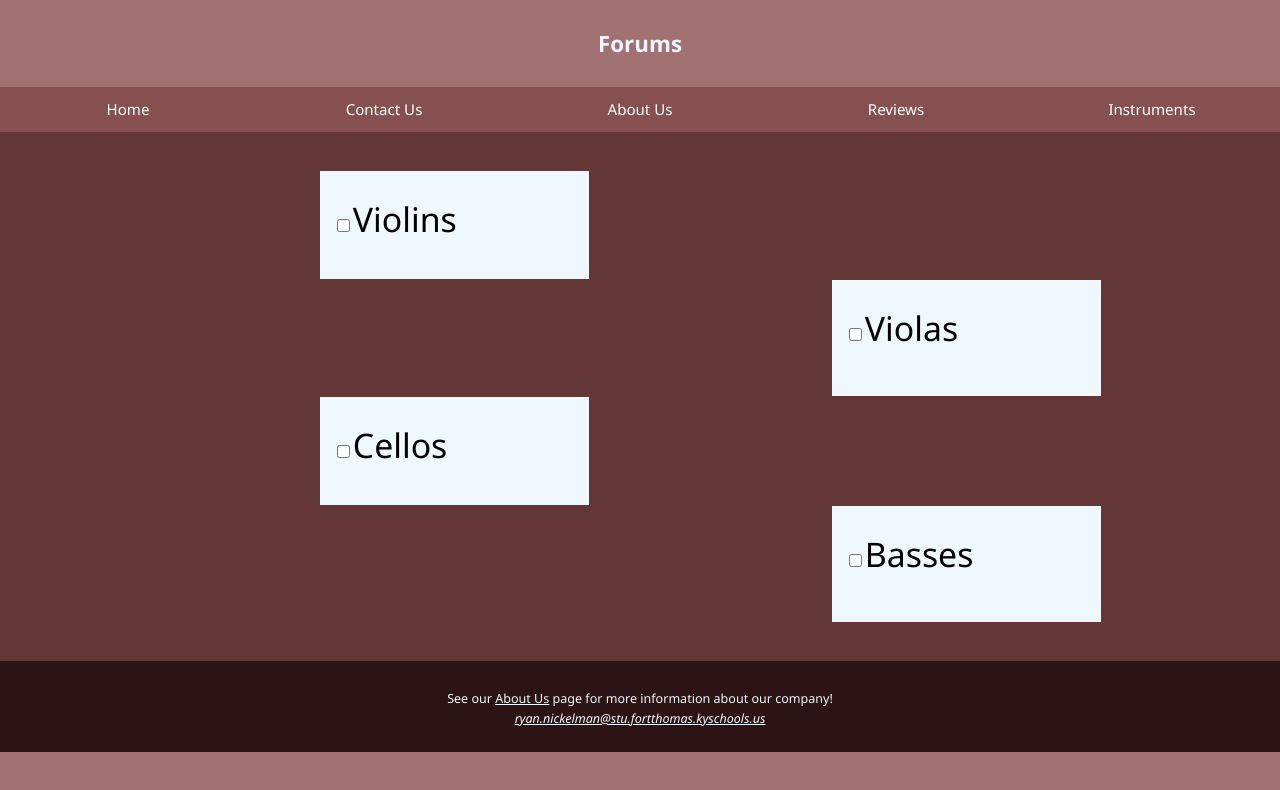
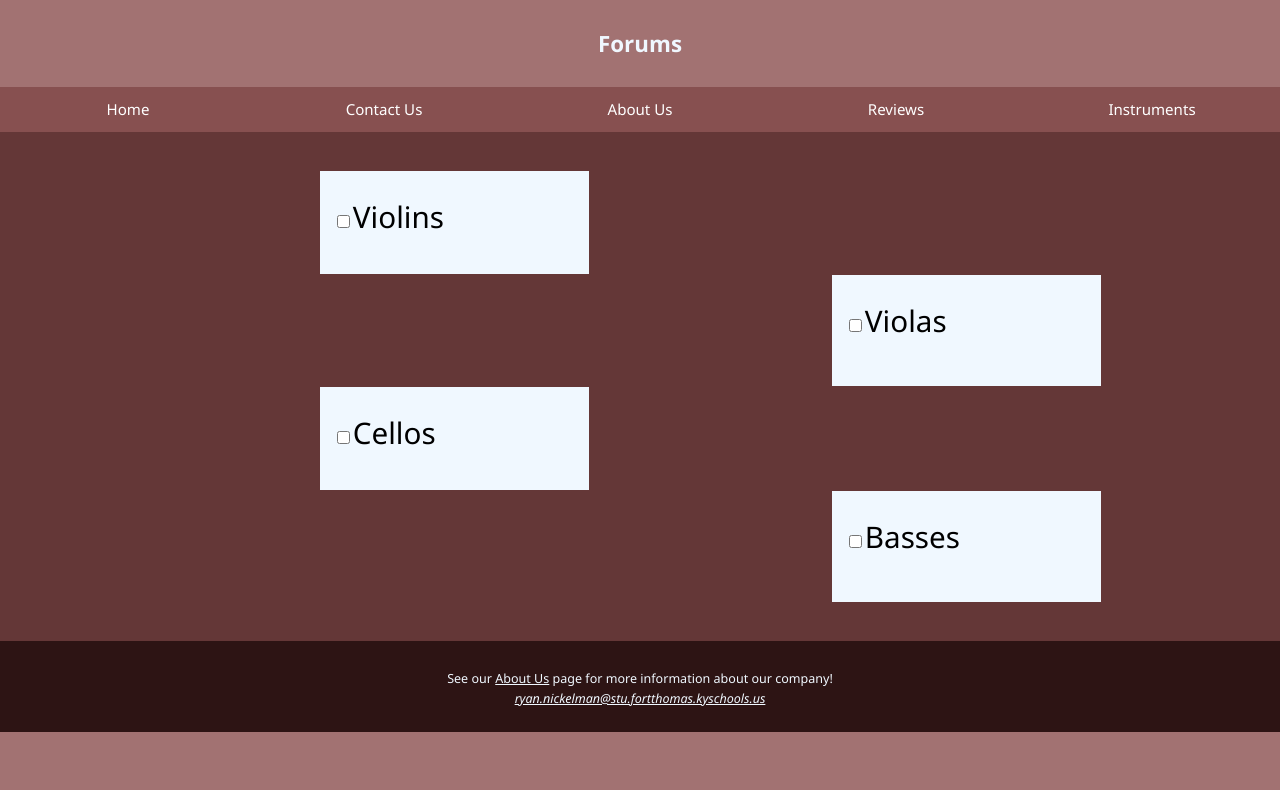
Before and after one commit to ryanick5/webdev, a plain HTML site: page instruments.html in a window 1280 px wide. Drawn offline with Linux system fonts and the light colour scheme.

Commit message:
Update homepage.css

```diff
--- a/homepage.css
+++ b/homepage.css
@@ -144,7 +144,7 @@ h1 a {
     background-color: aliceblue;
     color: black;
     display: inline;
-    font-size: 325%;
+    font-size: 285%;
 }
 .forum {
     background-color: black;
```
